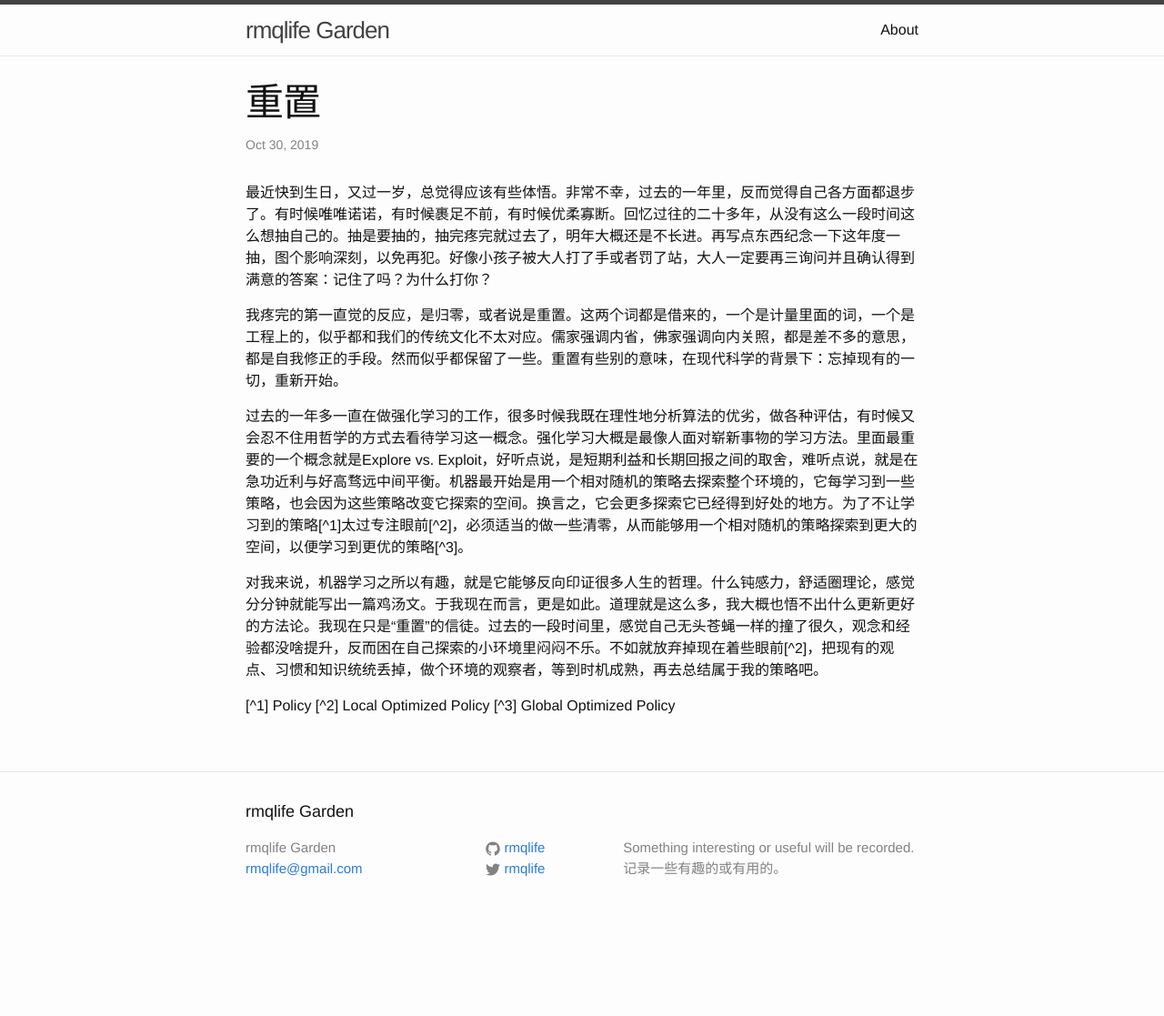
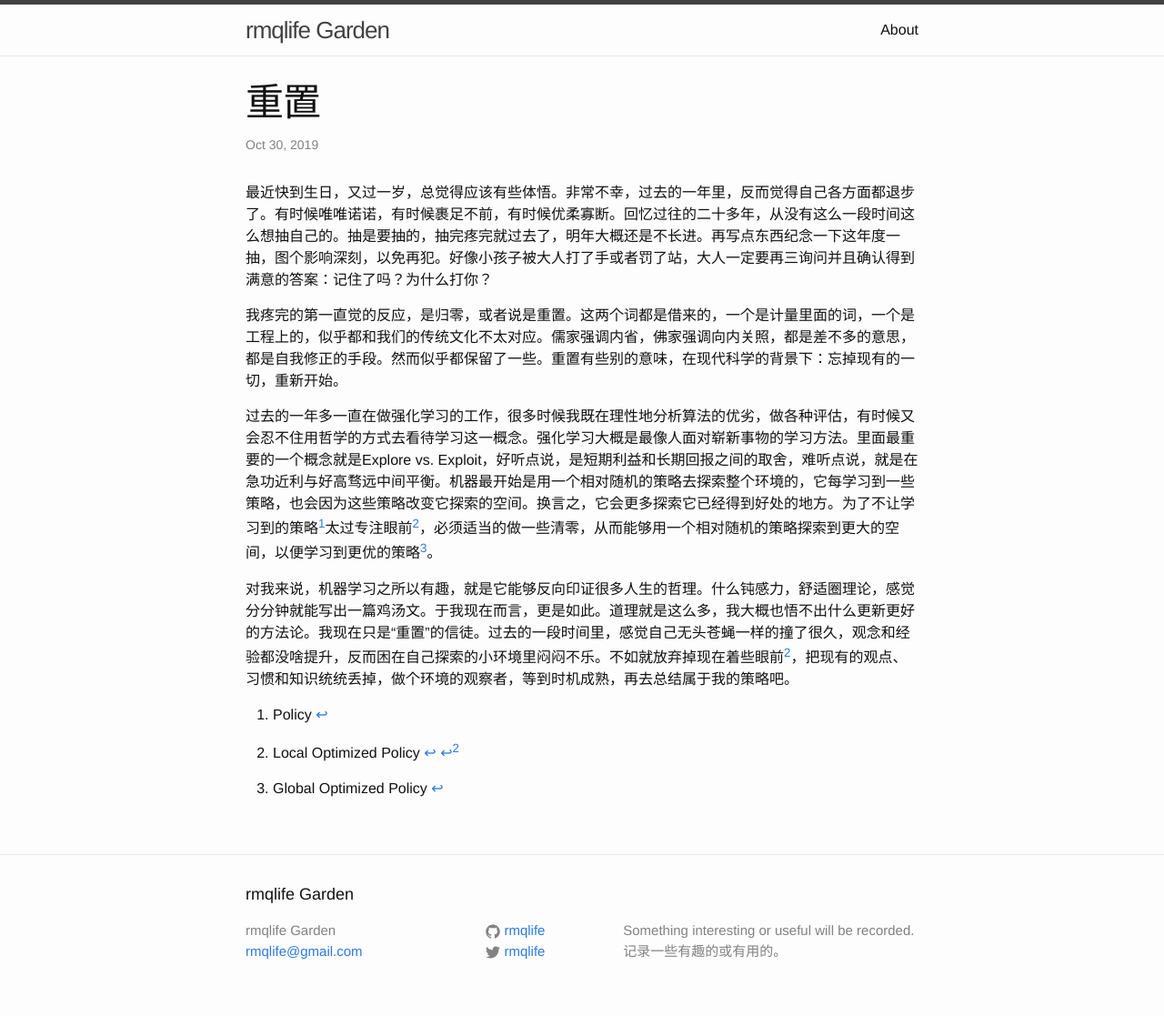
Before and after one commit to rmqlife/rmqlife.github.io, a Jekyll site: the page built from _posts/2019-10-30-reset.md, in a window 1280 px wide. Shown: the whole page at 91% size. Built offline with Jekyll 4.4.1, drawn with Linux system fonts in a browser that asks for light colours; comment, search, counter and statistics services are not loaded; before the commit the page ends 1026 px from its top, so only the background shows below that.

Commit message:
change footnote

```diff
--- a/_posts/2019-10-30-reset.md
+++ b/_posts/2019-10-30-reset.md
@@ -13,6 +13,7 @@ categories: reading
 
 对我来说，机器学习之所以有趣，就是它能够反向印证很多人生的哲理。什么钝感力，舒适圈理论，感觉分分钟就能写出一篇鸡汤文。于我现在而言，更是如此。道理就是这么多，我大概也悟不出什么更新更好的方法论。我现在只是“重置”的信徒。过去的一段时间里，感觉自己无头苍蝇一样的撞了很久，观念和经验都没啥提升，反而困在自己探索的小环境里闷闷不乐。不如就放弃掉现在着些眼前[^2]，把现有的观点、习惯和知识统统丢掉，做个环境的观察者，等到时机成熟，再去总结属于我的策略吧。
 
-[^1] Policy
-[^2] Local Optimized Policy
-[^3] Global Optimized Policy
+
+[^1]: Policy
+[^2]: Local Optimized Policy
+[^3]: Global Optimized Policy
```
